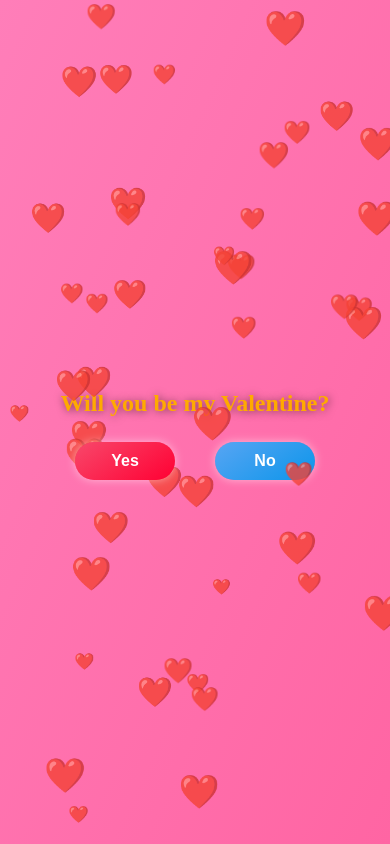
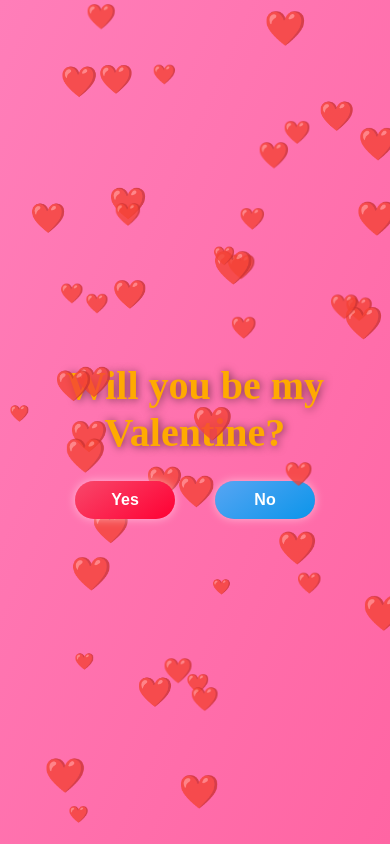
Before and after one commit to Satokii/valentines, a Next.js app: page / in a window 390 px wide. Built offline with nearby package versions, Linux system fonts and the light colour scheme.

Commit message:
refactor: adjust h1 sizes for smaller screens

```diff
--- a/src/app/styles.css
+++ b/src/app/styles.css
@@ -240,7 +240,7 @@ button {
 
   h1,
   .no-theme h1 {
-    font-size: 2rem;
+    font-size: 3rem;
     margin-bottom: 20px;
   }
 
@@ -275,7 +275,7 @@ button {
   }
 
   h1 {
-    font-size: 1.5rem;
+    font-size: 2.5rem;
     margin-bottom: 15px;
   }
 
```
